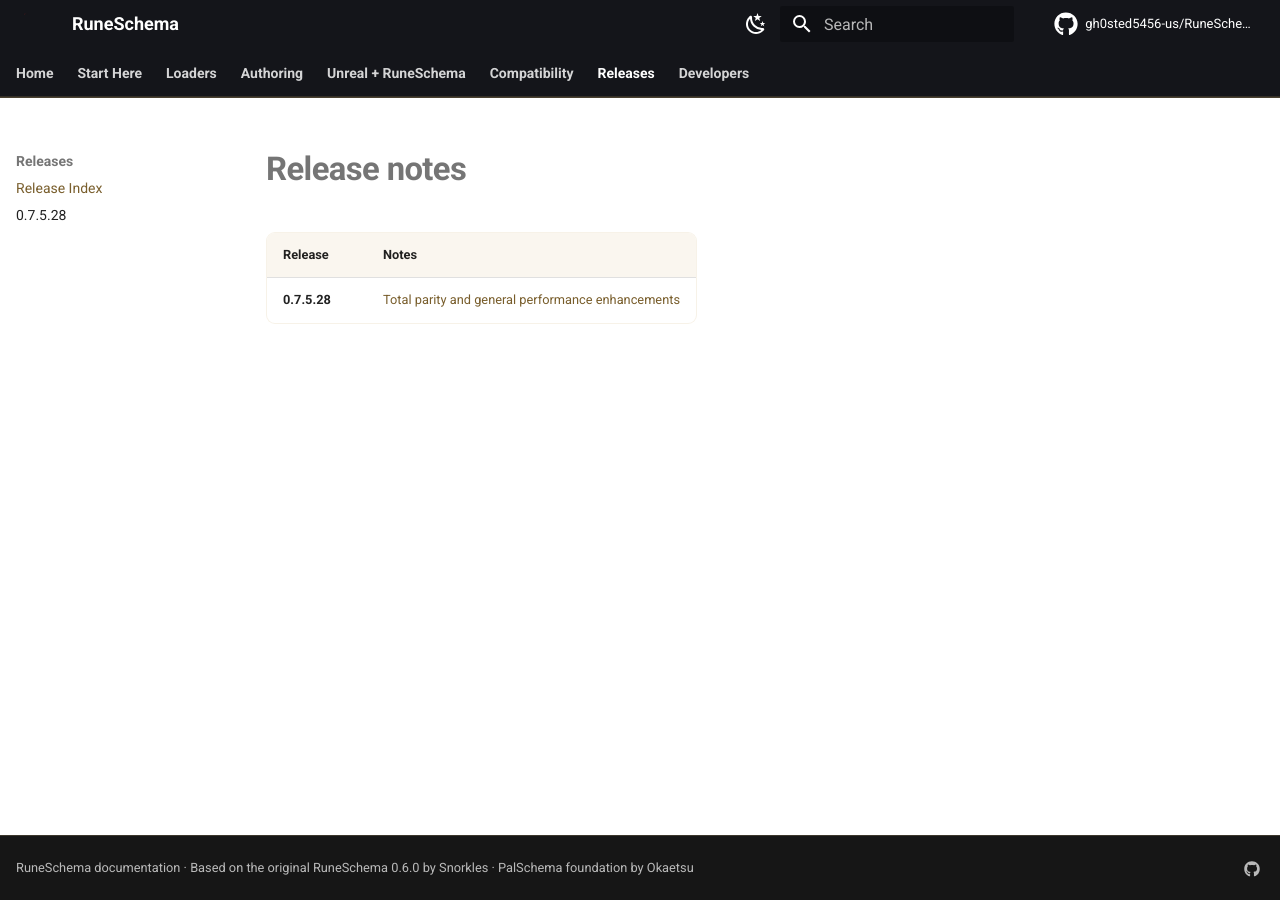
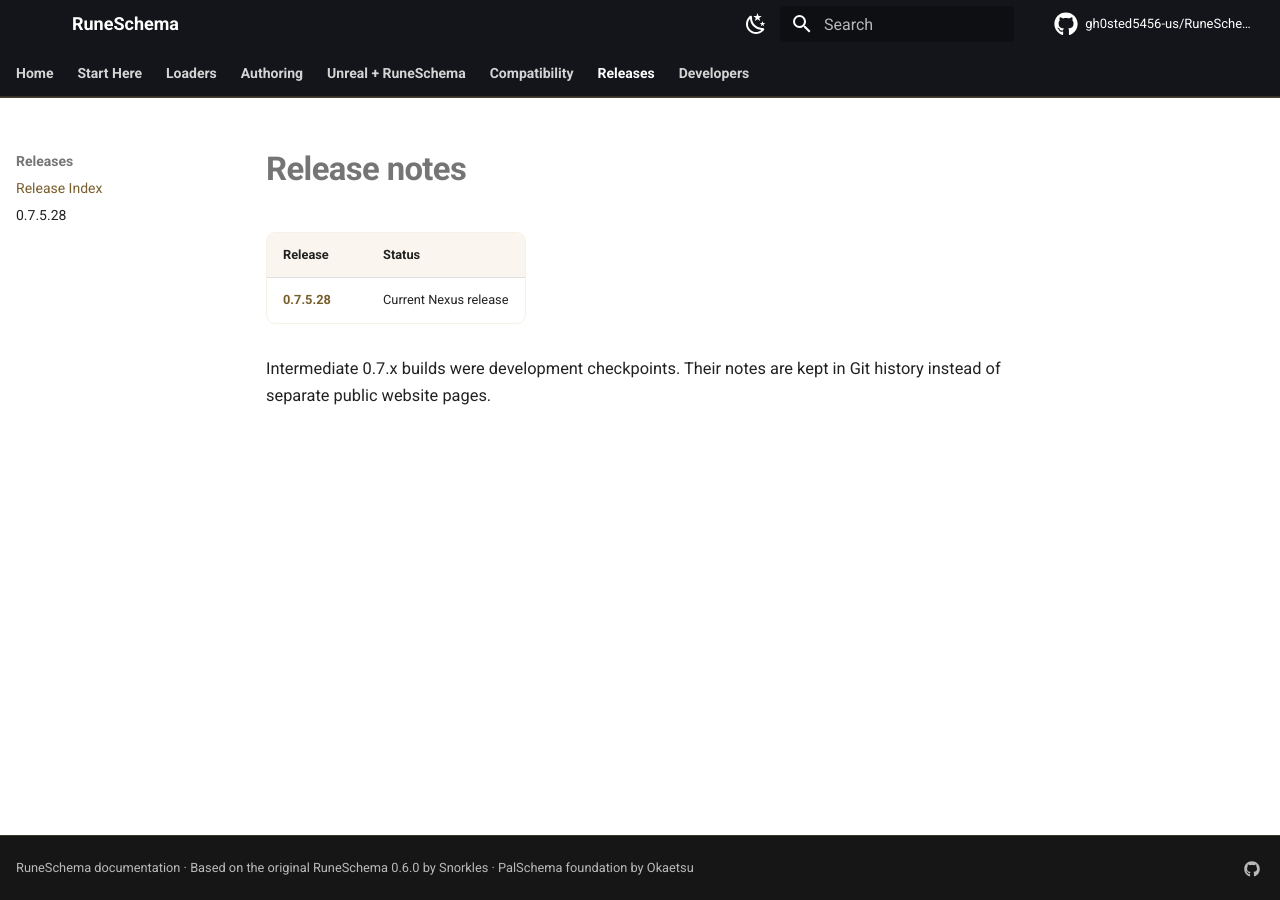
Before and after one commit to gh0sted5456-us/RuneSchema, an MkDocs documentation site: the page built from docs/RELEASES.md, in a window 1280 px wide. Built offline with MkDocs 1.6.1 and Material for MkDocs 9.7.7, drawn with Linux system fonts in a browser that asks for light colours; comment, search, counter and statistics services are not loaded.

Commit message:
docs: show only the published 0.7.5.28 release

```diff
--- a/docs/RELEASES.md
+++ b/docs/RELEASES.md
@@ -1,5 +1,8 @@
 # Release notes
 
-| Release | Notes |
-|---|---|
-| **0.7.5.28** | [Total parity and general performance enhancements](RELEASE-0.7.5.28.md) |
+| Release | Status |
+| --- | --- |
+| [**0.7.5.28**](RELEASE-0.7.5.28.md) | Current Nexus release |
+
+Intermediate 0.7.x builds were development checkpoints. Their notes are kept in
+Git history instead of separate public website pages.
```
